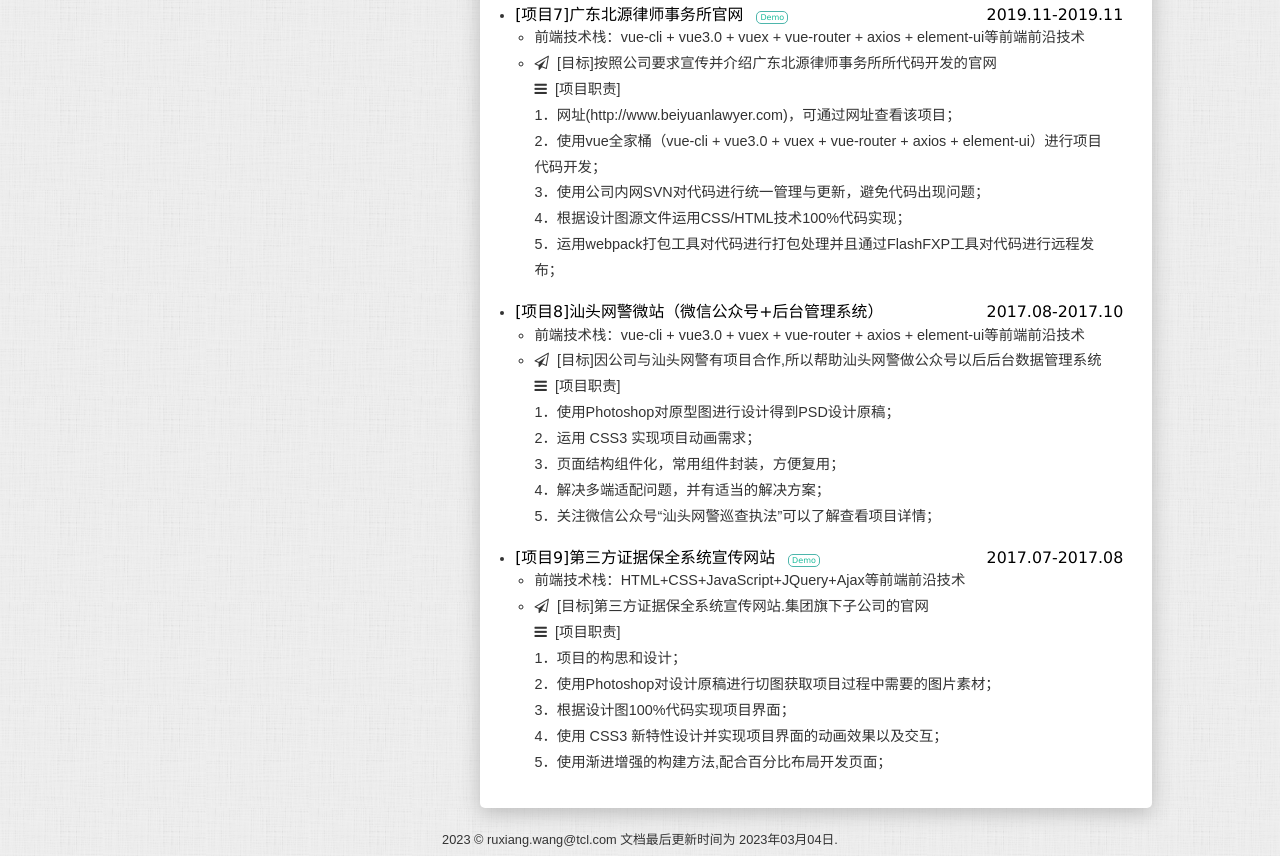
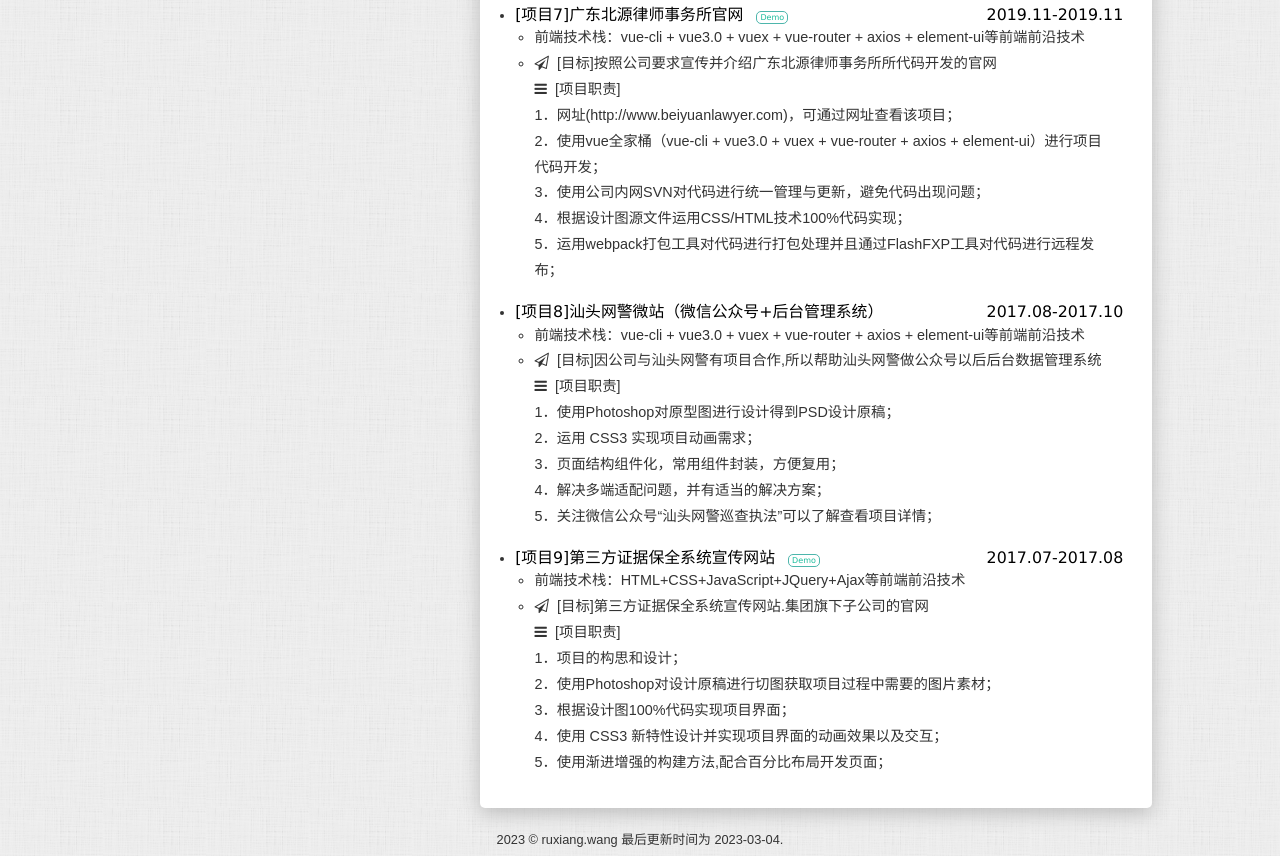
Before and after one commit to wangruxiang/ResumeOfRuxiangWang, a plain HTML site: page index.html in a window 1280 px wide. Shown: the part 3415-4271 px from the top of the page. Drawn offline with Linux system fonts and the light colour scheme.

Commit message:
Add files via upload

```diff
--- a/index.html
+++ b/index.html
@@ -652,8 +652,8 @@
         </section>
     </article>
     <footer class="footer">
-        <p>2023 © ruxiang.wang@tcl.com  文档最后更新时间为
-            <time>2023年03月04日</time>.
+        <p>2023 © ruxiang.wang  最后更新时间为
+            <time>2023-03-04</time>.
         </p>
     </footer>
 
```
